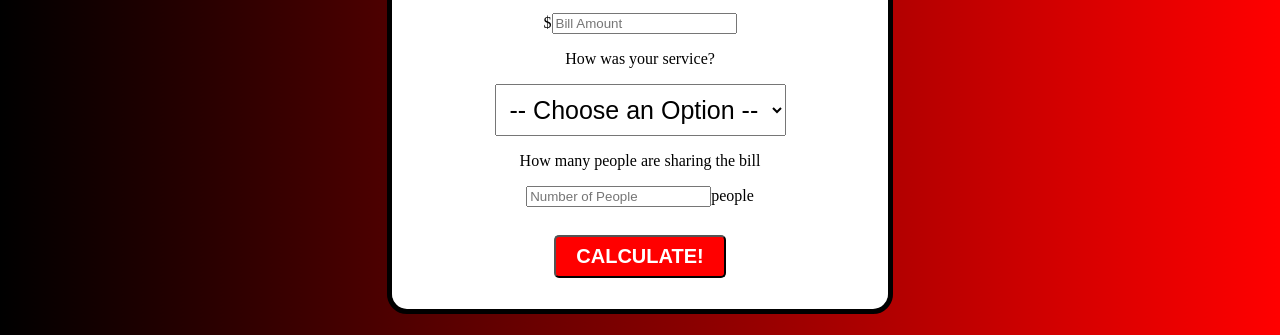
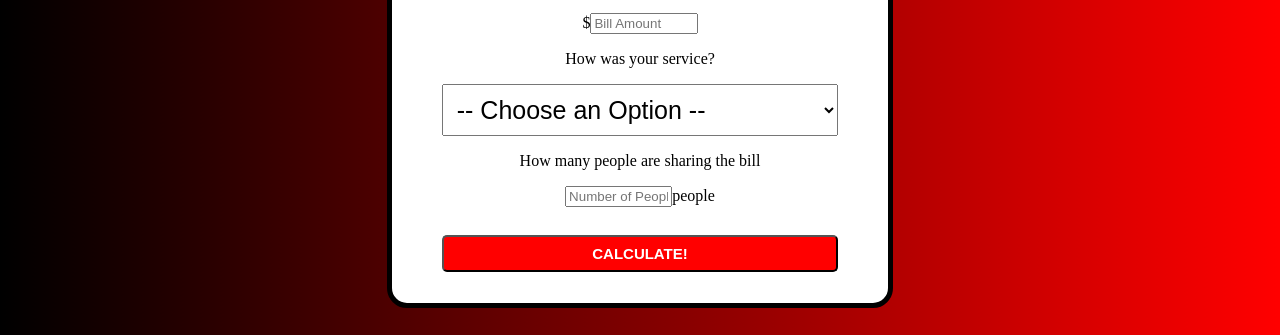
Before and after one commit to KesterJJ/tip-calculator, a plain HTML site: page index.html in a window 1280 px wide. Shown: the part 465-800 px from the top of the page. Drawn offline with Linux system fonts and the light colour scheme.

Commit message:
fixed resizing issue

```diff
--- a/style.css
+++ b/style.css
@@ -14,16 +14,21 @@ color: white;
 select {
 font-size: 25px;
 padding: 10px;
+width: 80%;
 }
 
+input {
+    width: 20%;
+}
 button {
 background-color: red;
 color: white;
 font-weight: bold;
-font-size: 20px;
+font-size: 15px;
 padding: 8px 20px 8px 20px;
 margin: 10px;
 border-radius: 5px;
+width: 80%;
 }
 
 body {
```
